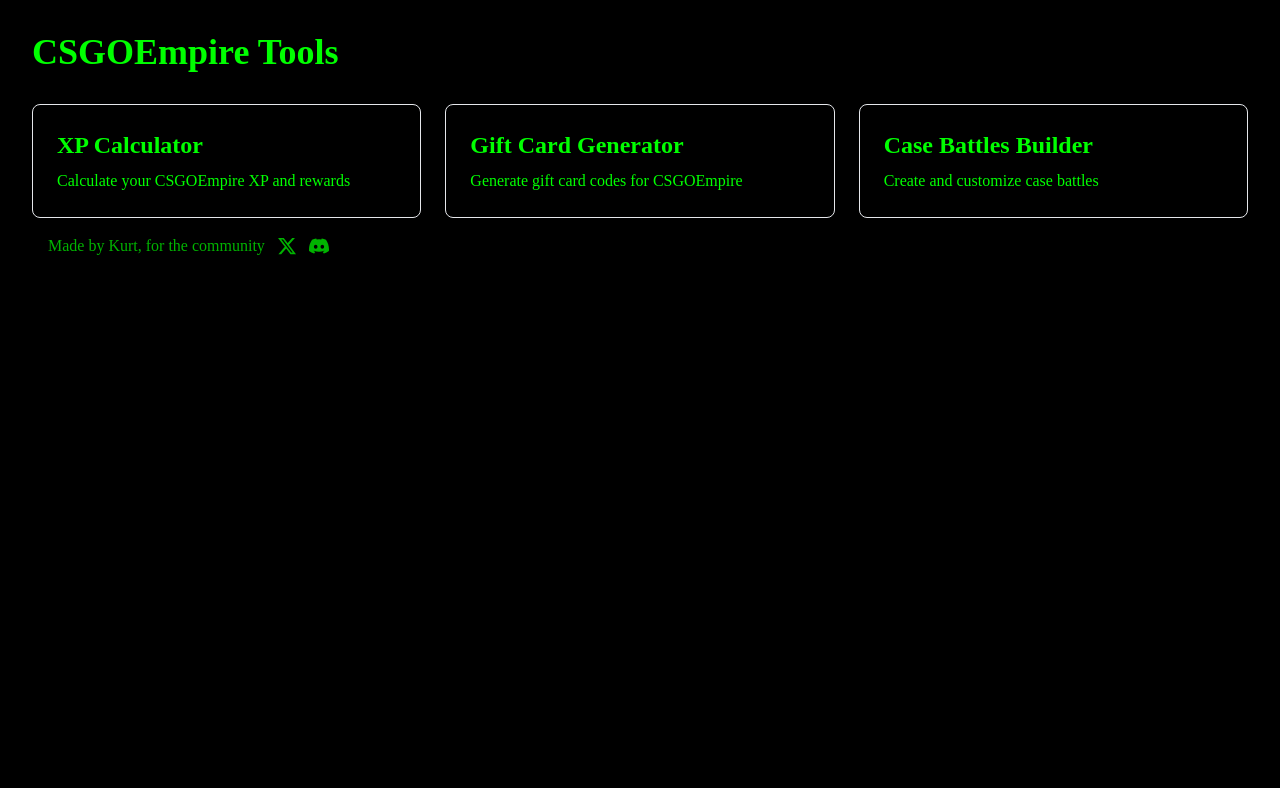
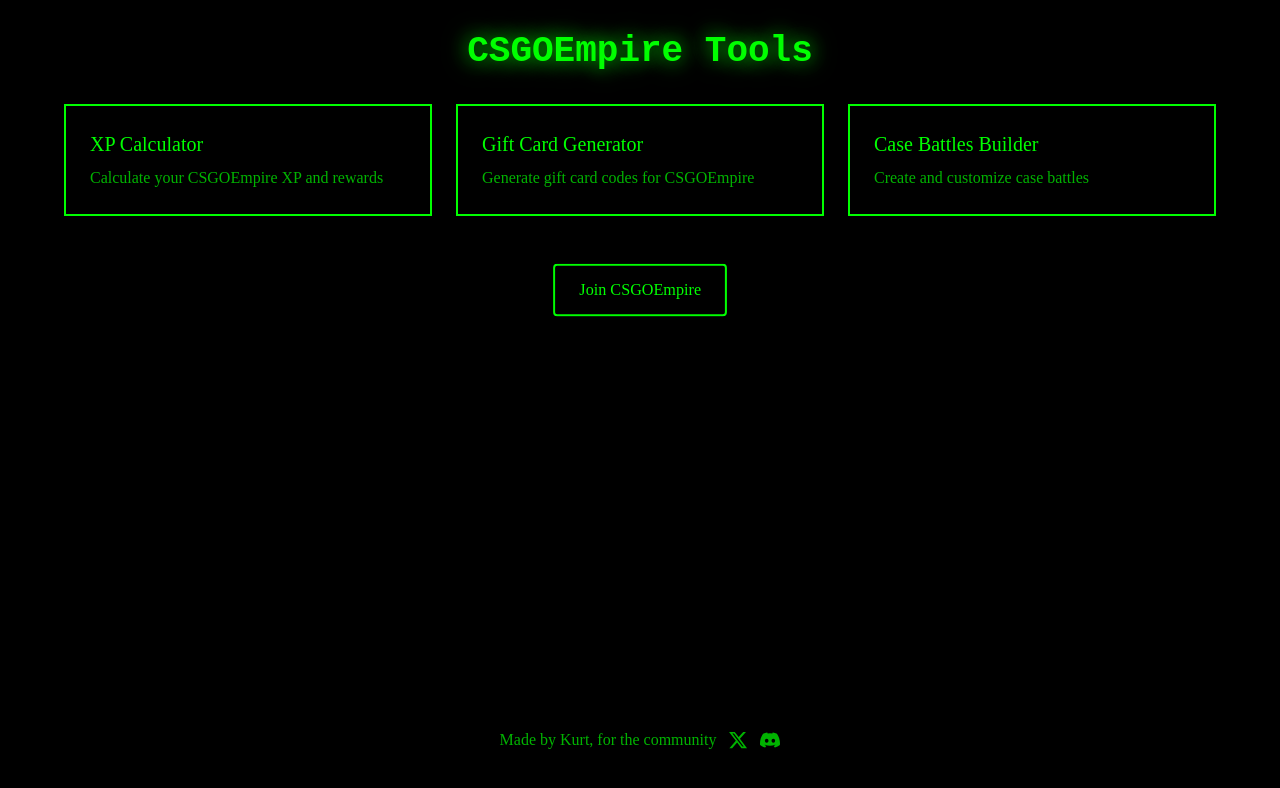
Before and after one commit to Kurtwojak/tools-empire, a Next.js app: page / in a window 1280 px wide. Shown: the top 788 px of the page. Built offline with nearby package versions, Linux system fonts and the light colour scheme; a web font is replaced by a local one.

Commit message:
Fix homepage styling and coin icon references

```diff
--- a/src/app/gift-card-generator/page.tsx
+++ b/src/app/gift-card-generator/page.tsx
@@ -9,7 +9,7 @@
 
 const CoinIcon = () => (
   <Image
-    src="/coins.svg"
+    src="/Coins.svg"
     alt="coins"
     width={16}
     height={16}
--- a/src/app/page.tsx
+++ b/src/app/page.tsx
@@ -5,27 +5,34 @@
 
 export default function Home() {
   return (
-    <main className="min-h-screen p-8">
-      <h1 className="text-4xl font-bold mb-8">CSGOEmpire Tools</h1>
-      <div className="grid grid-cols-1 md:grid-cols-2 lg:grid-cols-3 gap-6">
-        <Link href="/xp-calculator"
-          className="p-6 border rounded-lg hover:bg-gray-100 transition-colors">
-          <h2 className="text-2xl font-semibold mb-2">XP Calculator</h2>
+    <main className="min-h-screen flex flex-col items-center p-8 pt-16 md:pt-8">
+      <h1 className="text-4xl font-kode font-bold mb-8 animate-glow">CSGOEmpire Tools</h1>
+
+      <div className="grid grid-cols-1 md:grid-cols-2 lg:grid-cols-3 gap-6 w-full max-w-6xl">
+        <Link href="/xp-calculator" className="terminal-card">
+          <h2>XP Calculator</h2>
           <p>Calculate your CSGOEmpire XP and rewards</p>
         </Link>
 
-        <Link href="/gift-card-generator"
-          className="p-6 border rounded-lg hover:bg-gray-100 transition-colors">
-          <h2 className="text-2xl font-semibold mb-2">Gift Card Generator</h2>
+        <Link href="/gift-card-generator" className="terminal-card">
+          <h2>Gift Card Generator</h2>
           <p>Generate gift card codes for CSGOEmpire</p>
         </Link>
 
-        <Link href="/case-battles-builder"
-          className="p-6 border rounded-lg hover:bg-gray-100 transition-colors">
-          <h2 className="text-2xl font-semibold mb-2">Case Battles Builder</h2>
+        <Link href="/case-battles-builder" className="terminal-card">
+          <h2>Case Battles Builder</h2>
           <p>Create and customize case battles</p>
         </Link>
       </div>
+
+      <a
+        href="https://csgoempire.com"
+        target="_blank"
+        rel="noopener noreferrer"
+        className="terminal-button mt-12 animate-pulse-subtle"
+      >
+        Join CSGOEmpire
+      </a>
 
       <Footer />
     </main>
--- a/src/app/xp-calculator/page.tsx
+++ b/src/app/xp-calculator/page.tsx
@@ -102,7 +102,7 @@
 
 const CoinIcon = () => (
   <Image
-    src="/coins.svg"
+    src="/Coins.svg"
     alt="coins"
     width={16}
     height={16}
```
